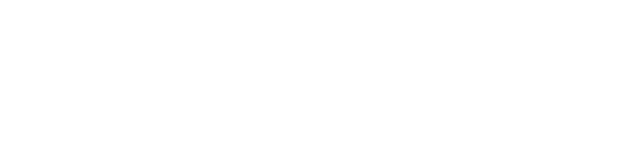
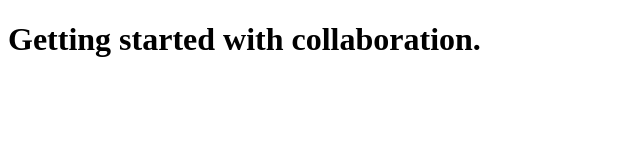
Before and after one commit to zenocodes/treadstone, a plain HTML site: page index.html in a window 1280 px wide. Shown: the whole page, without its empty margins (0-640 px from the left). Drawn offline with Linux system fonts and the light colour scheme.

Commit message:
added first line

```diff
--- a/index.html
+++ b/index.html
@@ -7,6 +7,7 @@
     <title>Project Treadstone</title>
 </head>
 <body>
+    <h1>Getting started with collaboration.</h1>
 
 </body>
 </html>
```
